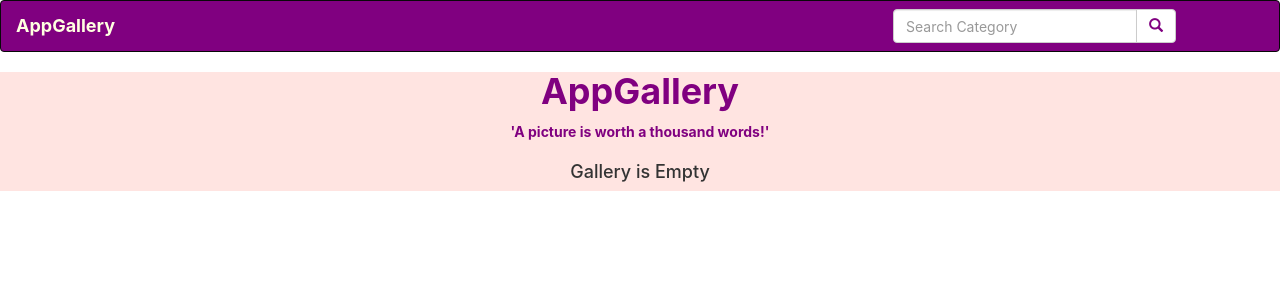
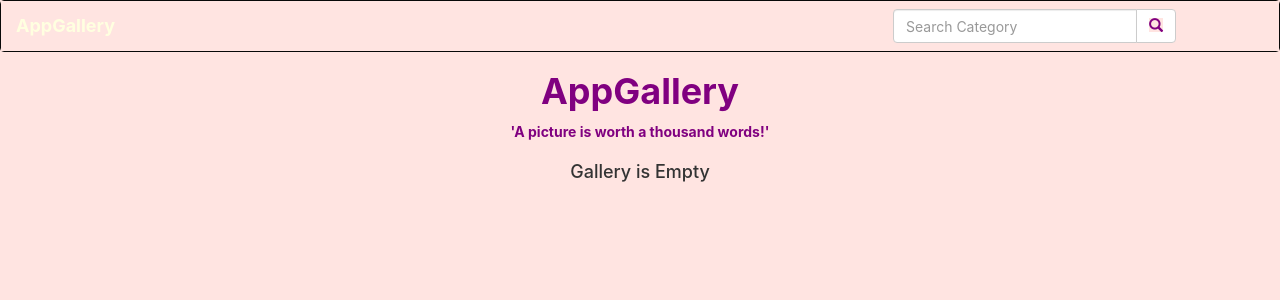
Before and after one commit to SheilaKamotho/my-gallery-app, a Django app: page / in a window 1280 px wide. Shown: the top 300 px of the page. Run offline with Django 3.2, Linux system fonts and the light colour scheme; data that the repository does not hold is empty; some libraries are stand-ins or nearby versions.

Commit message:
background

```diff
--- a/photos/templates/base.html
+++ b/photos/templates/base.html
@@ -16,9 +16,9 @@
         <link rel="stylesheet" href="{% static 'css/photos.css' %}">
     {% endblock %}
 </head>
-<body>
+<body style="background-color: mistyrose;">
     {% include "navbar.html" %}
-    <div style="background: mistyrose;">
+    <div>
     {%block content%}
         <div class="text-center">
             <h1><strong style="color:purple;">AppGallery</strong></h1>
--- a/static/css/photos.css
+++ b/static/css/photos.css
@@ -4,3 +4,6 @@
 h1{
     font-family: -apple-system, BlinkMacSystemFont, 'Segoe UI', Roboto, Oxygen, Ubuntu, Cantarell, 'Open Sans', 'Helvetica Neue', sans-serif;
 }
+*{
+    background-color: mistyrose;
+}
```
